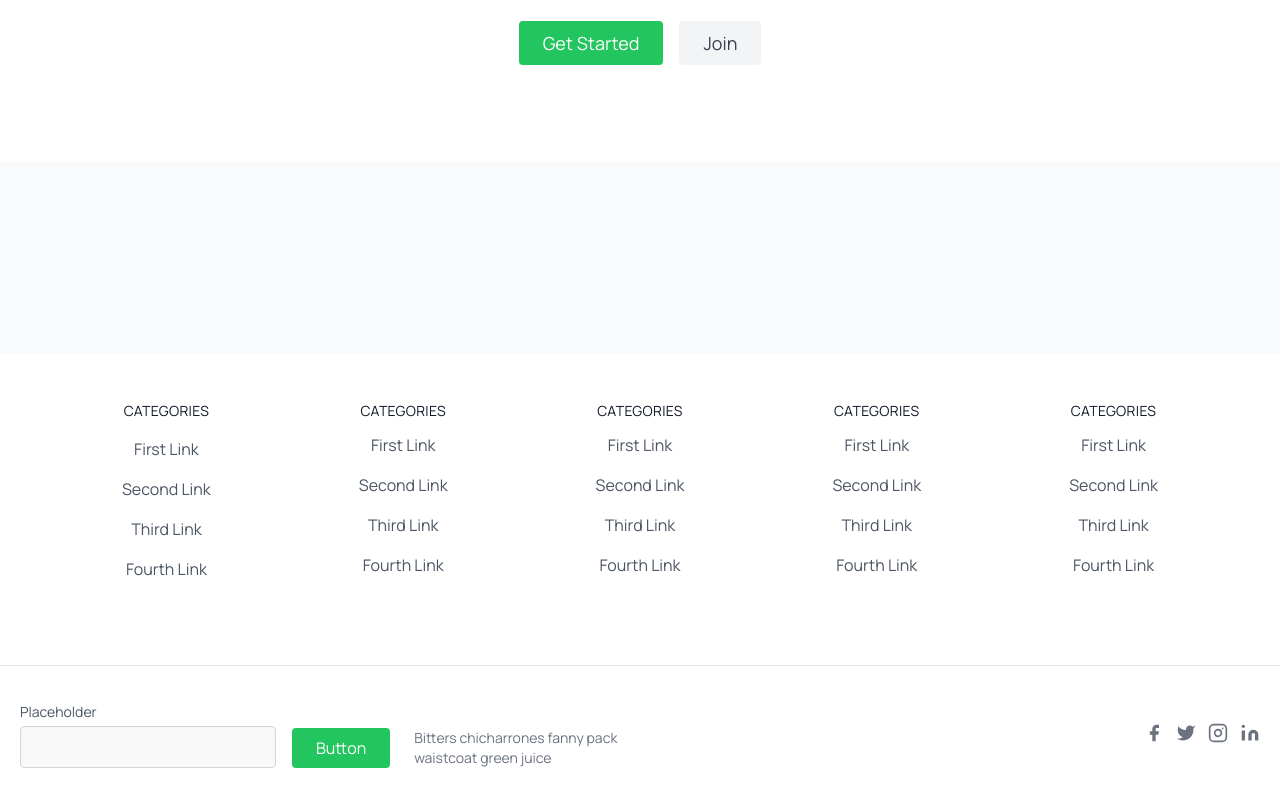
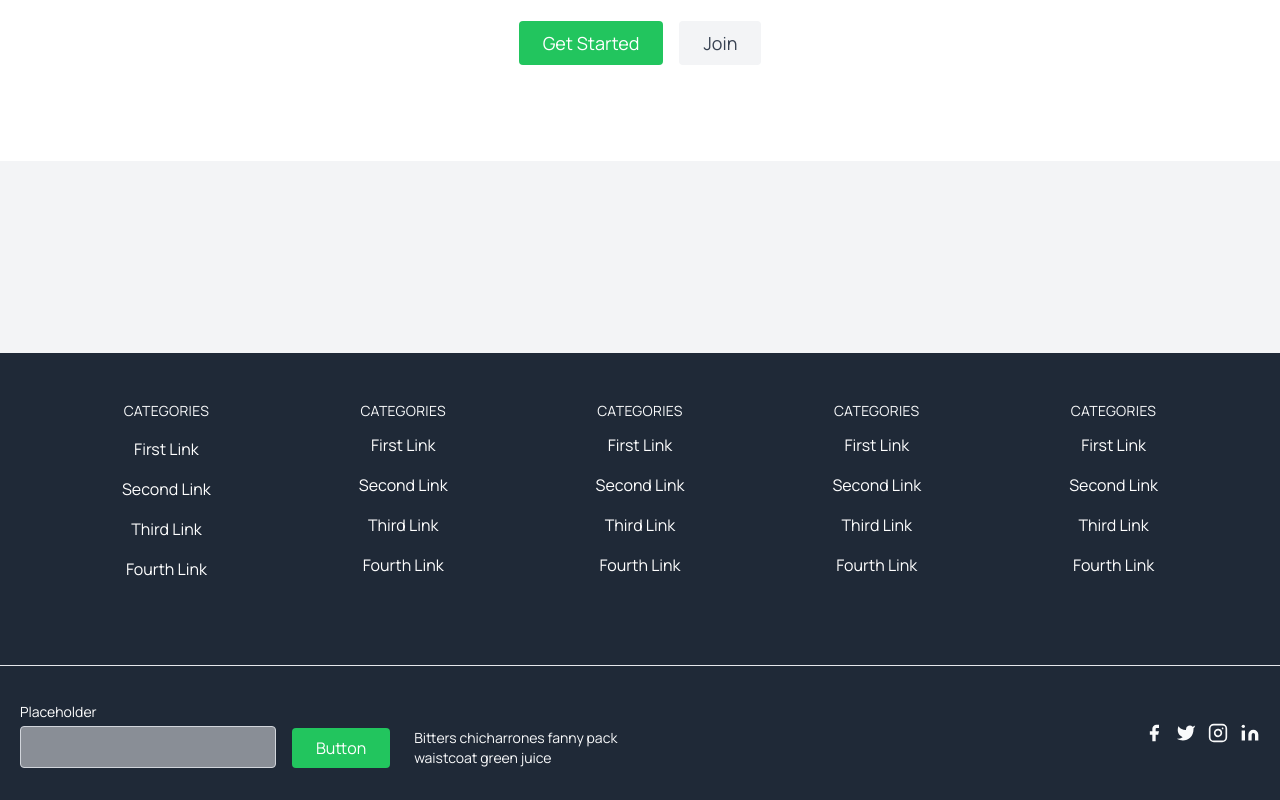
Before and after one commit to udemezue01/Newsly-Nuxt, a Nuxt app: page / in a window 1280 px wide. Shown: the part 318-1118 px from the top of the page. Built offline with nearby package versions, Linux system fonts and the light colour scheme.

Commit message:
updated news JS

```diff
--- a/components/FootBar.vue
+++ b/components/FootBar.vue
@@ -1,89 +1,89 @@
 <template>
- <footer class="text-gray-600 font-body">
+ <footer class="text-white font-body bg-gray-800">
   <div class="container p-10 mx-auto">
     <div class="grid grid-cols-2 xl:grid-cols-5 justify-items-center text-center m-2 ">
       <div class="px-4 space-y-4">
-        <h2 class="title-font font-medium text-gray-900 tracking-wide text-sm mb-3">CATEGORIES</h2>
+        <h2 class="title-font font-medium text-gray-50 tracking-wide text-sm mb-3">CATEGORIES</h2>
         <nav class="list-none mb-10 space-y-4">
           <li>
-            <a class="text-gray-600 hover:text-gray-800">First Link</a>
+            <a class="text-white hover:text-gray-50">First Link</a>
           </li>
           <li>
-            <a class="text-gray-600 hover:text-gray-800">Second Link</a>
+            <a class="text-white hover:text-gray-50">Second Link</a>
           </li>
           <li>
-            <a class="text-gray-600 hover:text-gray-800">Third Link</a>
+            <a class="text-white hover:text-gray-50">Third Link</a>
           </li>
           <li>
-            <a class="text-gray-600 hover:text-gray-800">Fourth Link</a>
+            <a class="text-white hover:text-gray-50">Fourth Link</a>
           </li>
         </nav>
       </div>
       <div class="px-4">
-        <h2 class="title-font font-medium text-gray-900 tracking-wide text-sm mb-3">CATEGORIES</h2>
+        <h2 class="title-font font-medium text-gray-50 tracking-wide text-sm mb-3">CATEGORIES</h2>
         <nav class="list-none mb-10 space-y-4">
           <li>
-            <a class="text-gray-600 hover:text-gray-800">First Link</a>
+            <a class="text-white hover:text-gray-50">First Link</a>
           </li>
           <li>
-            <a class="text-gray-600 hover:text-gray-800">Second Link</a>
+            <a class="text-white hover:text-gray-50">Second Link</a>
           </li>
           <li>
-            <a class="text-gray-600 hover:text-gray-800">Third Link</a>
+            <a class="text-white hover:text-gray-50">Third Link</a>
           </li>
           <li>
-            <a class="text-gray-600 hover:text-gray-800">Fourth Link</a>
+            <a class="text-white hover:text-gray-50">Fourth Link</a>
           </li>
         </nav>
       </div>
       <div class="px-4">
-        <h2 class="title-font font-medium text-gray-900 tracking-wide text-sm mb-3">CATEGORIES</h2>
+        <h2 class="title-font font-medium text-gray-50 tracking-wide text-sm mb-3">CATEGORIES</h2>
         <nav class="list-none mb-10 space-y-4">
           <li>
-            <a class="text-gray-600 hover:text-gray-800">First Link</a>
+            <a class="text-white hover:text-gray-50">First Link</a>
           </li>
           <li>
-            <a class="text-gray-600 hover:text-gray-800">Second Link</a>
+            <a class="text-white hover:text-gray-50">Second Link</a>
           </li>
           <li>
-            <a class="text-gray-600 hover:text-gray-800">Third Link</a>
+            <a class="text-white hover:text-gray-50">Third Link</a>
           </li>
           <li>
-            <a class="text-gray-600 hover:text-gray-800">Fourth Link</a>
+            <a class="text-white hover:text-gray-50">Fourth Link</a>
           </li>
         </nav>
       </div>
       <div class="px-4">
-        <h2 class="title-font font-medium text-gray-900 tracking-wide text-sm mb-3">CATEGORIES</h2>
+        <h2 class="title-font font-medium text-gray-50 tracking-wide text-sm mb-3">CATEGORIES</h2>
         <nav class="list-none mb-10 space-y-4">
           <li>
-            <a class="text-gray-600 hover:text-gray-800">First Link</a>
+            <a class="text-white hover:text-gray-50">First Link</a>
           </li>
           <li>
-            <a class="text-gray-600 hover:text-gray-800">Second Link</a>
+            <a class="text-white hover:text-gray-50">Second Link</a>
           </li>
           <li>
-            <a class="text-gray-600 hover:text-gray-800">Third Link</a>
+            <a class="text-white hover:text-gray-50">Third Link</a>
           </li>
           <li>
-            <a class="text-gray-600 hover:text-gray-800">Fourth Link</a>
+            <a class="text-white hover:text-gray-50">Fourth Link</a>
           </li>
         </nav>
       </div>
       <div class="px-4">
-        <h2 class="title-font font-medium text-gray-900 tracking-wide text-sm mb-3">CATEGORIES</h2>
+        <h2 class="title-font font-medium text-gray-50 tracking-wide text-sm mb-3">CATEGORIES</h2>
         <nav class="list-none mb-10 space-y-4">
           <li>
-            <a class="text-gray-600 hover:text-gray-800">First Link</a>
+            <a class="text-white hover:text-gray-50">First Link</a>
           </li>
           <li>
-            <a class="text-gray-600 hover:text-gray-800">Second Link</a>
+            <a class="text-white hover:text-gray-50">Second Link</a>
           </li>
           <li>
-            <a class="text-gray-600 hover:text-gray-800">Third Link</a>
+            <a class="text-white hover:text-gray-50">Third Link</a>
           </li>
           <li>
-            <a class="text-gray-600 hover:text-gray-800">Fourth Link</a>
+            <a class="text-white hover:text-gray-50">Fourth Link</a>
           </li>
         </nav>
       </div>
@@ -94,32 +94,32 @@
     <div class="container px-5 py-8 flex flex-wrap mx-auto items-center">
       <div class="flex md:flex-nowrap flex-wrap justify-center items-end md:justify-start">
         <div class="relative sm:w-64 w-40 sm:mr-4 mr-2">
-          <label for="footer-field" class="leading-7 text-sm text-gray-600">Placeholder</label>
+          <label for="footer-field" class="leading-7 text-sm text-white">Placeholder</label>
           <input type="text" id="footer-field" name="footer-field" class="w-full bg-gray-100 bg-opacity-50 rounded border border-gray-300 focus:ring-2 focus:bg-transparent focus:ring-indigo-200 focus:border-indigo-500 text-base outline-none text-gray-700 py-1 px-3 leading-8 transition-colors duration-200 ease-in-out">
         </div>
         <button class="inline-flex text-white bg-green-500 border-0 py-2 px-6 focus:outline-none hover:bg-green-600 rounded">Button</button>
-        <p class="text-gray-500 text-sm md:ml-6 md:mt-0 mt-2 sm:text-left text-center">Bitters chicharrones fanny pack
+        <p class="text-gray-50 text-sm md:ml-6 md:mt-0 mt-2 sm:text-left text-center">Bitters chicharrones fanny pack
           <br class="lg:block hidden">waistcoat green juice
         </p>
       </div>
       <span class="inline-flex lg:ml-auto lg:mt-0 mt-6 w-full justify-center md:justify-start md:w-auto">
-        <a class="text-gray-500">
+        <a class="text-gray-50 hover:text-gray-100">
           <svg fill="currentColor" stroke-linecap="round" stroke-linejoin="round" stroke-width="2" class="w-5 h-5" viewBox="0 0 24 24">
             <path d="M18 2h-3a5 5 0 00-5 5v3H7v4h3v8h4v-8h3l1-4h-4V7a1 1 0 011-1h3z"></path>
           </svg>
         </a>
-        <a class="ml-3 text-gray-500">
+        <a class="ml-3 text-gray-50 hover:text-gray-100">
           <svg fill="currentColor" stroke-linecap="round" stroke-linejoin="round" stroke-width="2" class="w-5 h-5" viewBox="0 0 24 24">
             <path d="M23 3a10.9 10.9 0 01-3.14 1.53 4.48 4.48 0 00-7.86 3v1A10.66 10.66 0 013 4s-4 9 5 13a11.64 11.64 0 01-7 2c9 5 20 0 20-11.5a4.5 4.5 0 00-.08-.83A7.72 7.72 0 0023 3z"></path>
           </svg>
         </a>
-        <a class="ml-3 text-gray-500">
+        <a class="ml-3 text-gray-50 hover:text-gray-100">
           <svg fill="none" stroke="currentColor" stroke-linecap="round" stroke-linejoin="round" stroke-width="2" class="w-5 h-5" viewBox="0 0 24 24">
             <rect width="20" height="20" x="2" y="2" rx="5" ry="5"></rect>
             <path d="M16 11.37A4 4 0 1112.63 8 4 4 0 0116 11.37zm1.5-4.87h.01"></path>
           </svg>
         </a>
-        <a class="ml-3 text-gray-500">
+        <a class="ml-3 text-gray-50 hover:text-gray-100">
           <svg fill="currentColor" stroke="currentColor" stroke-linecap="round" stroke-linejoin="round" stroke-width="0" class="w-5 h-5" viewBox="0 0 24 24">
             <path stroke="none" d="M16 8a6 6 0 016 6v7h-4v-7a2 2 0 00-2-2 2 2 0 00-2 2v7h-4v-7a6 6 0 016-6zM2 9h4v12H2z"></path>
             <circle cx="4" cy="4" r="2" stroke="none"></circle>
--- a/components/News.vue
+++ b/components/News.vue
@@ -1,16 +1,15 @@
 <template>
-    <section class="text-gray-600 bg-gray-50 font-body">
+    <section class="text-gray-600 bg-gray-100 font-body">
   <div  class="container px-5 py-24 mx-auto" >
     <div class="grid grid-cols-1 xl:grid-cols-3 gap-12"  >
 
 
-      <div  class=""  v-for="article in posts" :key="article.index">
+      <div  class=""  v-for="post in posts" :key="post.index">
         <div  class="h-full border-2 border-gray-200 border-opacity-60 rounded-lg overflow-hidden">
-          <img class="lg:h-48 md:h-36 w-full object-cover object-center" :src="article.urlToImage
- " alt="blog">
+          <img class="lg:h-48 md:h-36 w-full object-cover object-center" src="" alt="blog">
           <div class="p-6">
-            <h2 class="tracking-wider text-sm font-black uppercase text-green-500 mb-1">  {{ article.source.name }}</h2>
-            <h1 class="title-font text-lg font-medium text-gray-900 mb-3 truncate"> {{article.title}}</h1>
+            <h2 class="tracking-wider text-sm font-black uppercase text-green-500 mb-1">  {{ post.title }}</h2>
+            <h1 class="title-font text-lg font-medium text-gray-900 mb-3 truncate"> {{post}}</h1>
             <p class="leading-relaxed mb-3"> {{article.description}}</p>
             <div class="flex items-center flex-wrap ">
               <a class="text-green-500 inline-flex items-center md:mb-2 lg:mb-0" :href="article.url">Read More
@@ -48,10 +47,10 @@ computed: {
 
     ...mapState(['posts'])
   },
-// mounted(){
+mounted(){
 
-//   this.$store.dispatch('newsList')
-// }
+  this.$store.dispatch('postList')
+}
 
 }
 </script>
--- a/nuxt.config.js
+++ b/nuxt.config.js
@@ -57,27 +57,12 @@ export default {
     },
     services: {
       auth: true,
-      firestore: true,// Just as example. Can be any other service.
-
+      firestore: true,
     }
  },
 
 
-  // Axios module configuration: https://go.nuxtjs.dev/config-axios
-  // axios: {
-    // Workaround to avoid enforcing hard-coded localhost:3000: https://github.com/nuxt-community/axios-module/issues/308
-    // baseURL: '/',
-  //   proxy: true
 
-  // },
-  // proxy:[
-
-
-  // ],
-  // proxy: {
-  //   '/api/': 'https://newsapi.org/v2/top-headlines?country=us',
-  //   // '/api2/': 'http://api.another-website.com'
-  // },
 
   // Build Configuration: https://go.nuxtjs.dev/config-build
   build: {
--- a/store/modules/post.js
+++ b/store/modules/post.js
@@ -16,9 +16,9 @@ const getters = {
 
 const mutations = {
 
-SET_POST(state, post){
+SET_POST(state, posts){
 
-state.posts = post
+state.posts = posts
 },
 
 
@@ -39,11 +39,13 @@ async postList({commit}){
 
 	  req.forEach((doc) => {
 		  // doc.data() is never undefined for query doc snapshots
-		  const post = []
 
-		 console.log(doc.data())
+		  const posts = doc.data()
 
-         commit("SET_POST", doc.data())
+
+		  console.log(posts)
+
+         commit("SET_POST", posts)
 
 		});
 
```
